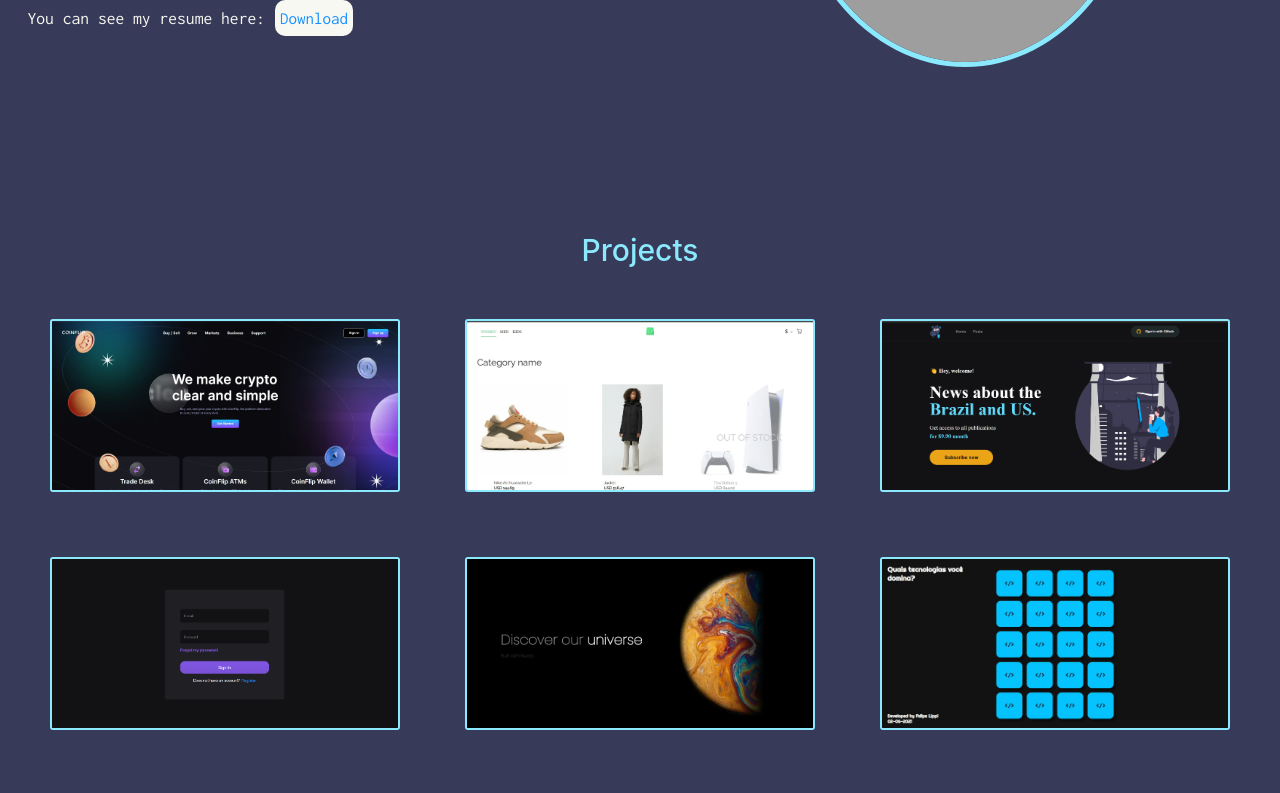
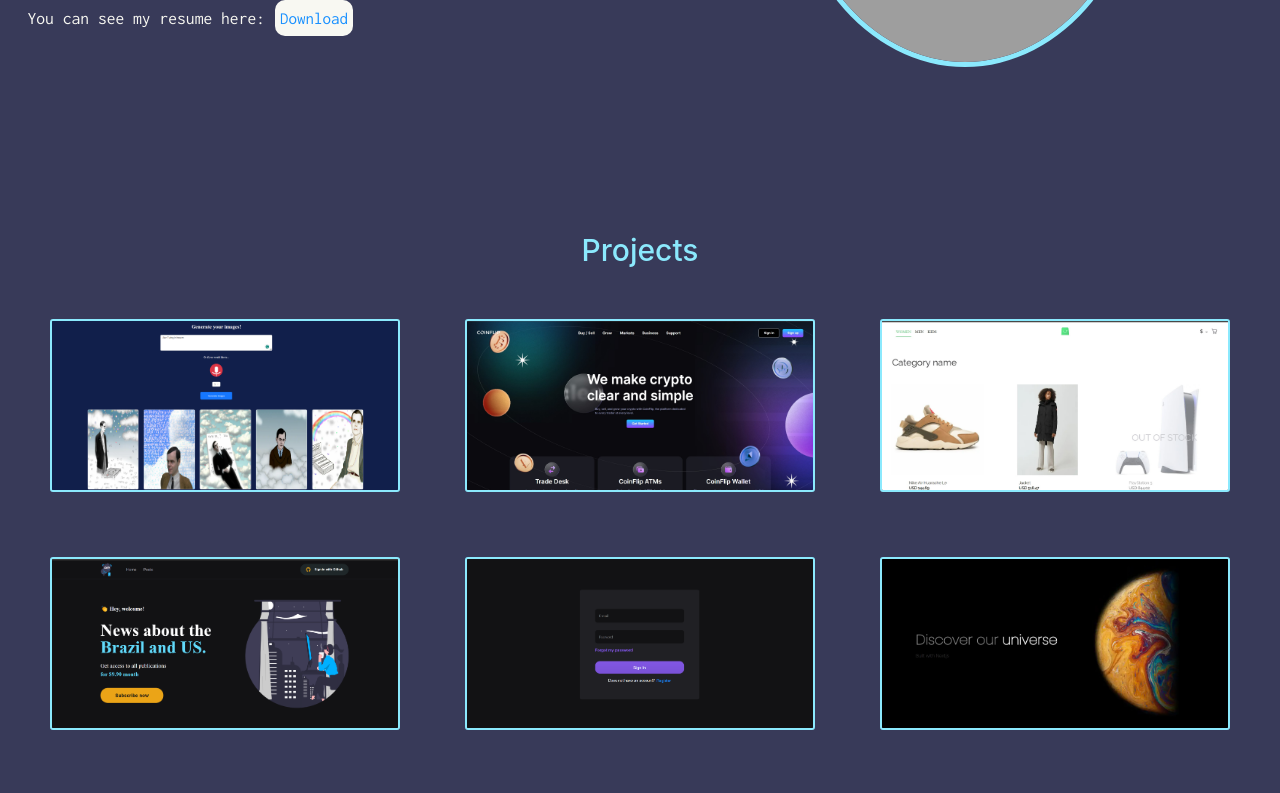
Before and after one commit to Lippi99/Portfolio, a React (Create React App) app: page / in a window 1280 px wide. Shown: the part 1301-2094 px from the top of the page. Built offline with nearby package versions, Linux system fonts and the light colour scheme; grey boxes are pictures that could not be loaded.

Commit message:
feat: new project and translation

```diff
--- a/src/data.ts
+++ b/src/data.ts
@@ -1,3 +1,4 @@
+import iaGenerateImage from "./assets/image-generator.png";
 import crypto from "./assets/crypto.jpg";
 import fullStack from "./assets/ecommerce.jpg";
 import americaNews from "./assets/americaNews.png";
@@ -9,43 +10,49 @@ import dashboard from "./assets/dashboard.png";
 export const projects = [
   {
     id: 1,
+    image: iaGenerateImage,
+    href: "https://image-generator-production-f8ef.up.railway.app/",
+    alt: "IA image generator",
+  },
+  {
+    id: 2,
     image: crypto,
     href: "https://crypto-eight-alpha.vercel.app/",
     alt: "crypto market",
   },
   {
-    id: 2,
+    id: 3,
     image: fullStack,
     href: "https://ecommerce-production-df02.up.railway.app/",
     alt: "eCommerce",
   },
   {
-    id: 3,
+    id: 4,
     image: americaNews,
     href: "https://america-news.vercel.app/",
     alt: "America News",
   },
   {
-    id: 4,
+    id: 5,
     image: dashboard,
     href: "https://dashboard-production-ff51.up.railway.app/",
     alt: "Dashboard",
   },
   {
-    id: 5,
+    id: 6,
     image: space,
     href: "https://space-noil6w5fh-solomondeveloper.vercel.app/",
     alt: "planets",
   },
 
   {
-    id: 6,
+    id: 7,
     image: memorygame,
     href: "https://solomondeveloper.github.io/JogoDaMemoria/",
     alt: "memory game",
   },
   {
-    id: 7,
+    id: 8,
     image: tictactoe,
     href: "https://solomondeveloper.github.io/JogoDaVelha/",
     alt: "tictactoe game",
--- a/src/pages/index.tsx
+++ b/src/pages/index.tsx
@@ -293,11 +293,22 @@ export const Home = () => {
               {i18next.t<string>("downloadResume") === "downloadResume"
                 ? "You can see my resume here:"
                 : i18next.t<string>("downloadResume")}
-              <Download>
-                <a href={require("../curriculum.pdf")} download="resume">
-                  Download
-                </a>
-              </Download>
+              {localStorage.getItem("lang") === "pt" ? (
+                <Download>
+                  <a
+                    href={require("../curriculum-pt-br.pdf")}
+                    download="resume"
+                  >
+                    Download
+                  </a>
+                </Download>
+              ) : (
+                <Download>
+                  <a href={require("../curriculum.pdf")} download="resume">
+                    Download
+                  </a>
+                </Download>
+              )}
             </p>
           </Box>
           <Box
```
Also changed, not shown: src/assets/image-generator.png (added), 1 other file (tests, documents, lock files or other folders).
